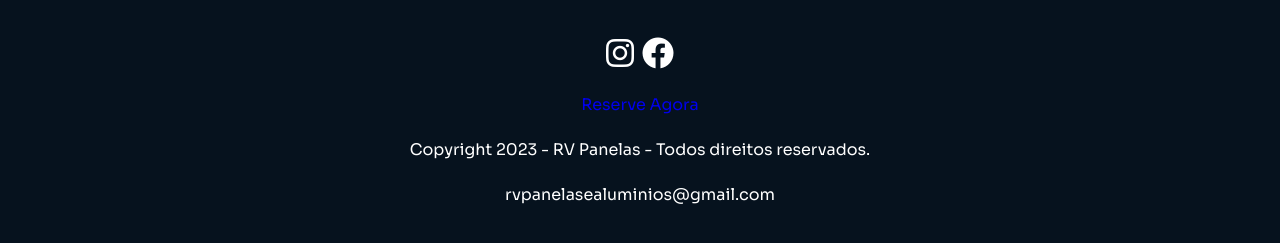
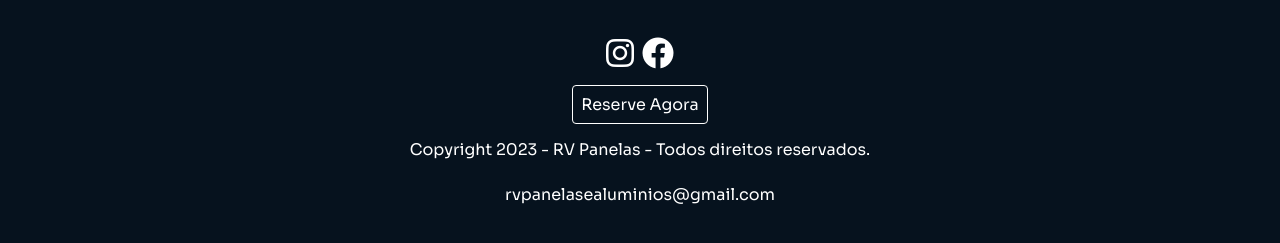
Before and after one commit to Sercundo/RV-Panelas, a plain HTML site: page index.html in a window 1280 px wide. Shown: the part 3771-4014 px from the top of the page. Drawn offline with nearby package versions, Linux system fonts and the light colour scheme.

Commit message:
atualizacao
mudança de botão reservar

```diff
--- a/partials/_layout.scss
+++ b/partials/_layout.scss
@@ -228,6 +228,15 @@
     gap: 8px;
     color: $white-normal;
 }
+.footer-butt{
+    border: 1px solid $white-normal;
+    padding: 8px;
+    border-radius: 4px;
+    color: $white-normal;
+    background-color: transparent;
+    transition: background-color 0.8s;
+
+}
 
 //-----------
 //---------
```
Also changed, not shown: style.css, 1 other file.
